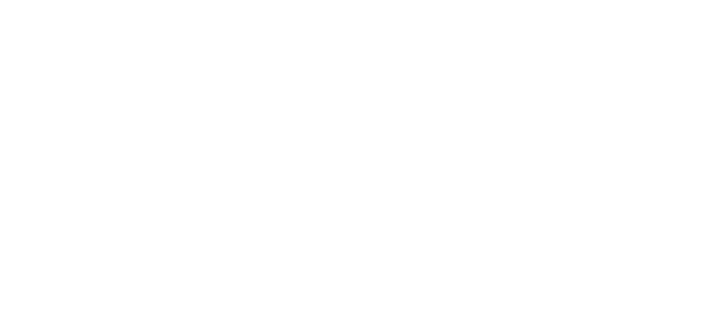
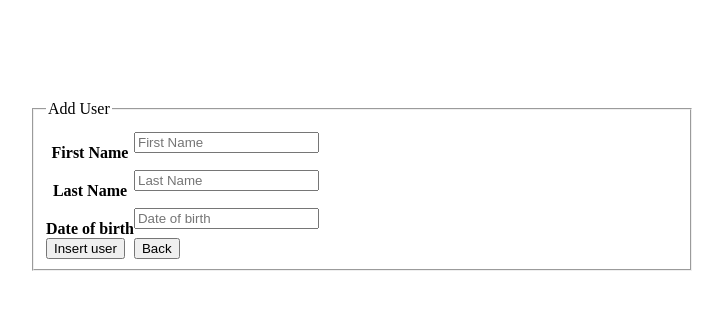
Before and after one commit to Carina20/CFLMS-PHP-Day3-Carina, a PHP site: page /create.php in a window 1280 px wide. Before the commit the part shown is empty. Shown: the top 310 px of the page, without its empty margins (278-1001 px from the left). Run offline with PHP 8.4, Linux system fonts and the light colour scheme.

Commit message:
create finally working, bug: space in end style tag

```diff
--- a/create.php
+++ b/create.php
@@ -1,5 +1,4 @@
-
-
+<!DOCTYPE html>
 <html>
 <head>
    <title>PHP CRUD  |  Add User</title>
@@ -14,15 +13,15 @@
        table tr th  {
            padding-top: 20px;
        }
-   </ style>
+   </style>
 
 </head>
 <body>
 
-<fieldset >
+<fieldset>
    <legend>Add User</legend>
 
-     <form action="actions/a_create.php" method= "post">
+     <form actions="actions/a_create.php" method="post">
        <table cellspacing= "0" cellpadding="0">
            <tr>
                <th>First Name</th>
```
